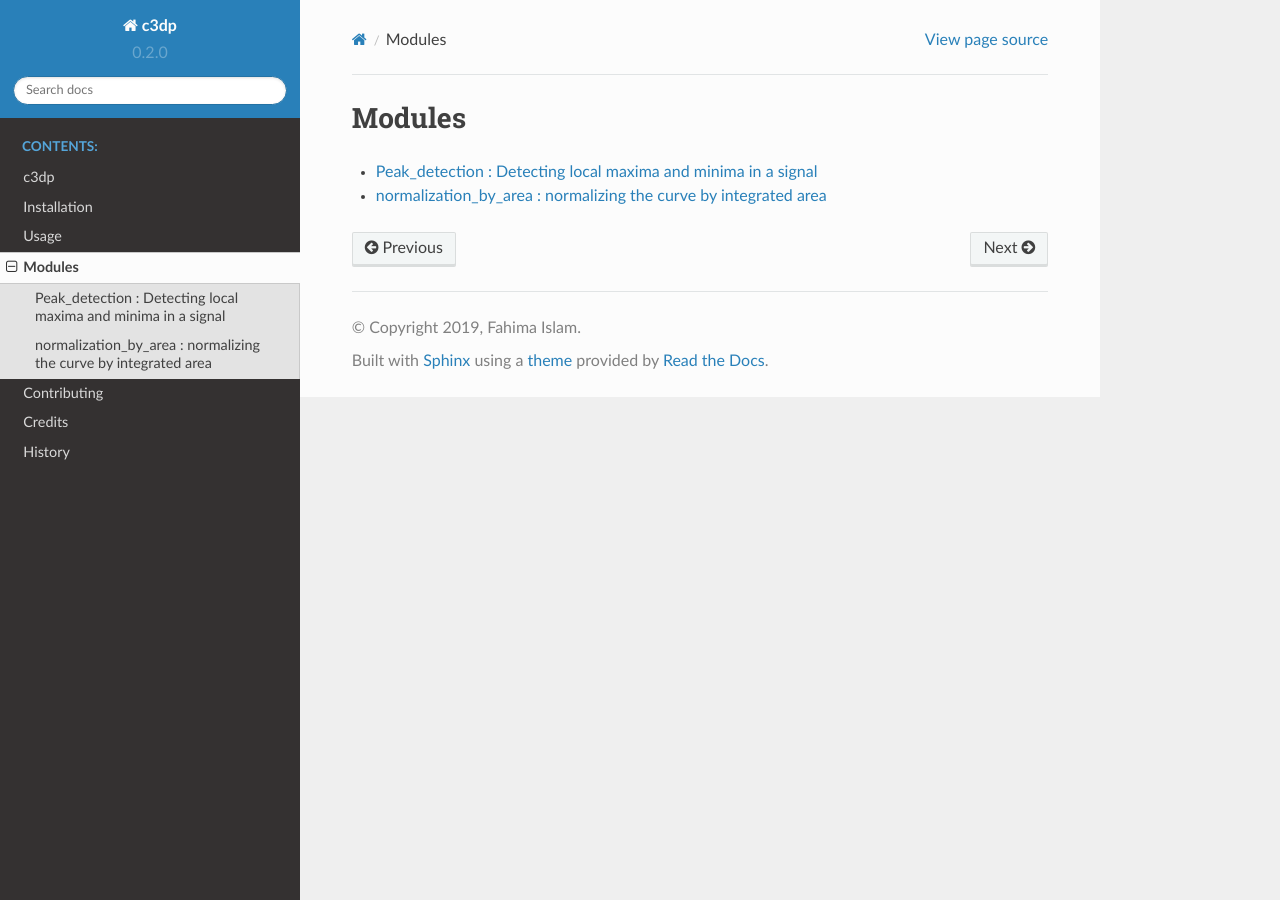
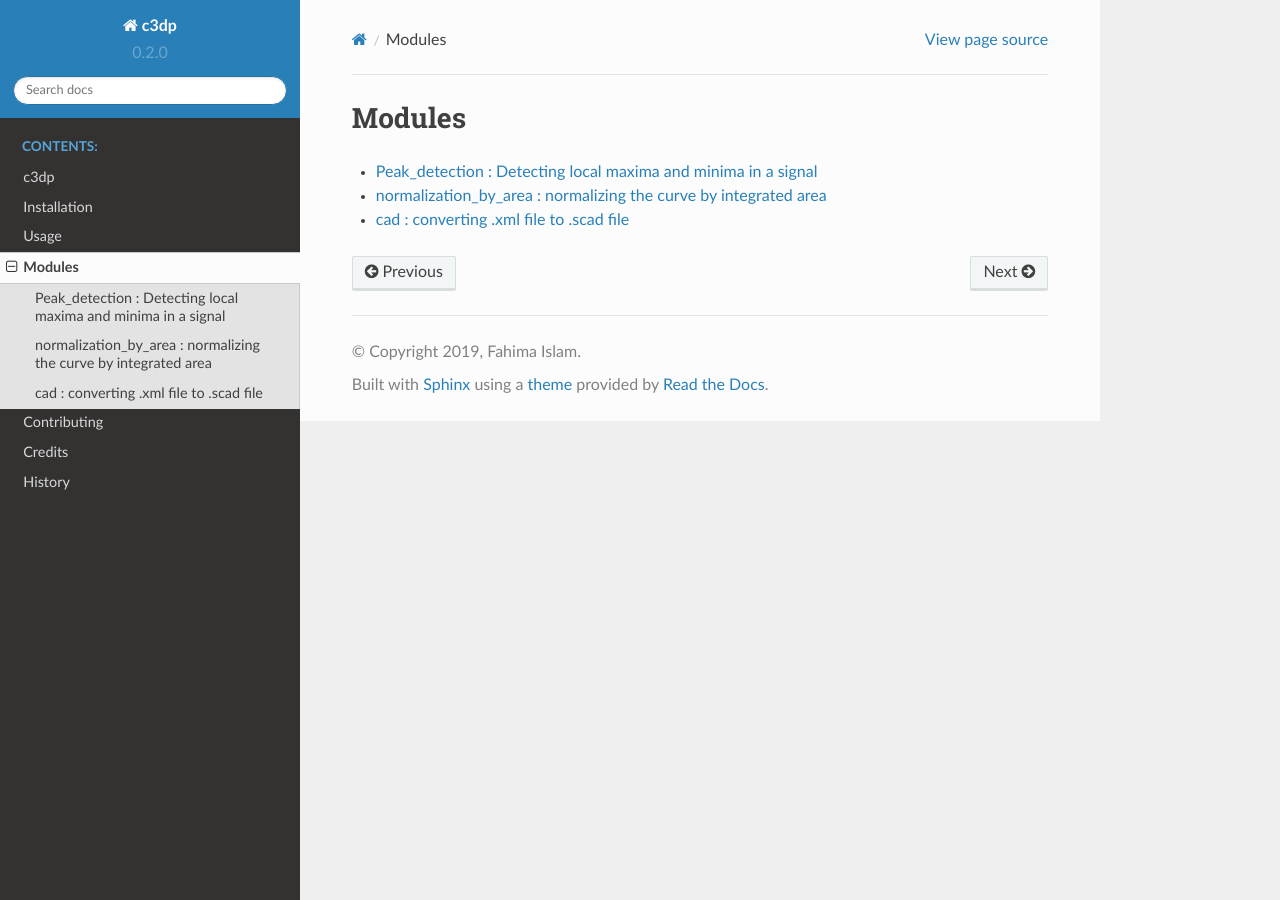
Before and after one commit to Fahima-Islam/c3dp, a Sphinx documentation site: the page built from docs/c3dp.rst, in a window 1280 px wide. Built offline with Sphinx 7.4.7 and the Read the Docs theme 2.0.0, drawn with Linux system fonts in a browser that asks for light colours.

Commit message:
adding the documentation module

```diff
--- a/docs/c3dp.rst
+++ b/docs/c3dp.rst
@@ -7,3 +7,4 @@ Modules
    :maxdepth: 2
 
    c3dp/analysis/*
+   c3dp/exports/*
--- /dev/null
+++ b/docs/c3dp/exports/cad.rst
@@ -0,0 +1,8 @@
+=================================================
+cad : converting .xml file to .scad file
+=================================================
+
+.. automodule:: c3dp.exports.cad
+    :members:
+    :undoc-members:
+    :show-inheritance:
```
Also changed, not shown: 1 other file.
